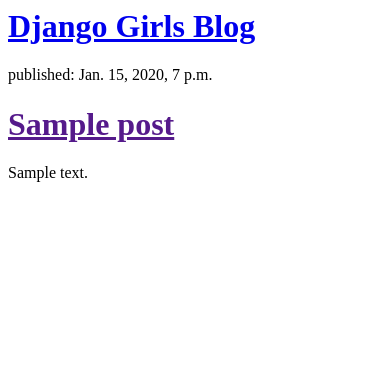
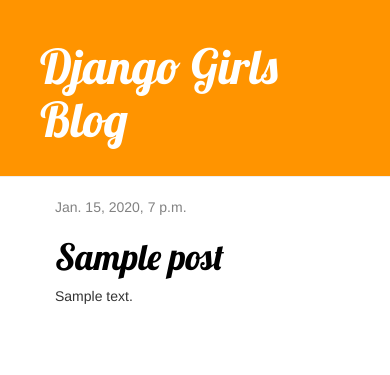
Before and after one commit to juicyorange/my-first-blog, a Django app: page / in a window 390 px wide. Shown: the top 375 px of the page. Run offline with Django 3.2, Linux system fonts and the light colour scheme; tables that the repository leaves empty hold one stand-in row (values such as "Sample post"); some libraries are stand-ins or nearby versions.

Commit message:
Added view and template for detailed blog post as well as CSS for the site.

```diff
--- /dev/null
+++ b/blog/static/css/blog.css
@@ -0,0 +1,56 @@
+.page-header {
+  background-color: #ff9400;
+  margin-top: 0;
+  padding: 20px 20px 20px 40px;
+}
+
+.page-header h1,
+.page-header h1 a,
+.page-header h1 a:visited,
+.page-header h1 a:active {
+  color: #ffffff;
+  font-size: 36pt;
+  text-decoration: none;
+}
+
+.content {
+  margin-left: 40px;
+}
+
+h1,
+h2,
+h3,
+h4 {
+  font-family: "Lobster", cursive;
+}
+
+.date {
+  color: #828282;
+}
+
+.save {
+  float: right;
+}
+
+.post-form textarea,
+.post-form input {
+  width: 100%;
+}
+
+.top-menu,
+.top-menu:hover,
+.top-menu:visited {
+  color: #ffffff;
+  float: right;
+  font-size: 26pt;
+  margin-right: 20px;
+}
+
+.post {
+  margin-bottom: 70px;
+}
+
+.post h1 a,
+.post h1 a:visited {
+  color: #000000;
+}
--- /dev/null
+++ b/blog/templates/blog/base.html
@@ -0,0 +1,24 @@
+{% load static %}
+<html>
+    <head>
+        <title>Django Girls blog</title>
+        <link rel="stylesheet" href="//maxcdn.bootstrapcdn.com/bootstrap/3.2.0/css/bootstrap.min.css">
+        <link rel="stylesheet" href="//maxcdn.bootstrapcdn.com/bootstrap/3.2.0/css/bootstrap-theme.min.css">
+        <link href='//fonts.googleapis.com/css?family=Lobster&subset=latin,latin-ext' rel='stylesheet' type='text/css'>
+        <link rel="stylesheet" href="{% static 'css/blog.css' %}">
+    </head>
+    <body>
+        <div class="page-header">
+            <h1><a href="/">Django Girls Blog</a></h1>
+        </div>
+
+        <div class="content container">
+            <div class="row">
+                <div class="col-md-8">
+                {% block content %}
+                {% endblock %}
+                </div>
+            </div>
+        </div>
+    </body>
+</html>
--- a/blog/templates/blog/post_list.html
+++ b/blog/templates/blog/post_list.html
@@ -1,18 +1,13 @@
-<html>
-  <head>
-    <title>Ola's blog</title>
-  </head>
-  <body>
-    <div>
-      <h1><a href="/">Django Girls Blog</a></h1>
-    </div>
+{% extends 'blog/base.html' %}
 
-    {% for post in posts %}
-    <div>
-      <p>published: {{ post.published_date }}</p>
-      <h1><a href="">{{ post.title }}</a></h1>
-      <p>{{ post.text|linebreaksbr }}</p>
-    </div>
-    {% endfor %}
-  </body>
-</html>
+{% block content %}
+{% for post in posts %}
+<div class="post">
+  <div class="date">
+    {{ post.published_date }}
+  </div>
+  <h1><a href="{% url 'post_detail' pk=post.pk %}">{{ post.title }}</a></h1>
+  <p>{{ post.text|linebreaksbr }}</p>
+</div>
+{% endfor %}
+{% endblock %}
--- a/blog/urls.py
+++ b/blog/urls.py
@@ -3,4 +3,5 @@ from . import views
 
 urlpatterns = [
     path('', views.post_list, name='post_list'),
+    path('post/<int:pk>/', views.post_detail, name='post_detail')
 ]
--- a/blog/views.py
+++ b/blog/views.py
@@ -1,6 +1,7 @@
 from django.shortcuts import render
 from django.utils import timezone
 from .models import Post
+from django.shortcuts import render, get_object_or_404
 
 # Create your views here.
 
@@ -10,3 +11,8 @@ def post_list(request):
         published_date__lte=timezone.now()).order_by('published_date')
 
     return render(request, 'blog/post_list.html', {'posts': posts})
+
+
+def post_detail(request, pk):
+    post = get_object_or_404(Post, pk=pk)
+    return render(request, 'blog/post_detail.html', {'post': post})
```
Also changed, not shown: blog/templates/blog/post_detail.html (added, +13 -0 lines).
